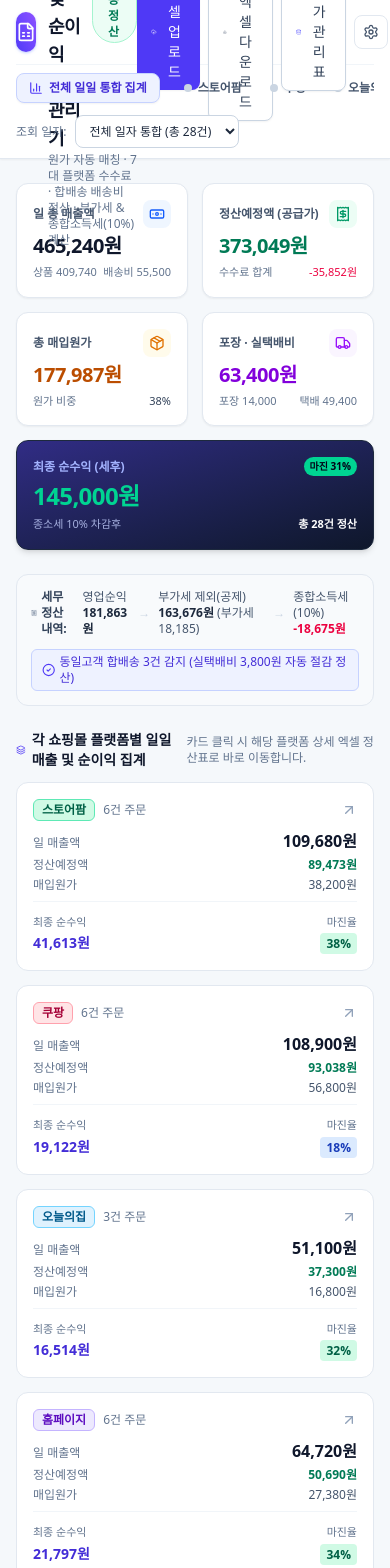
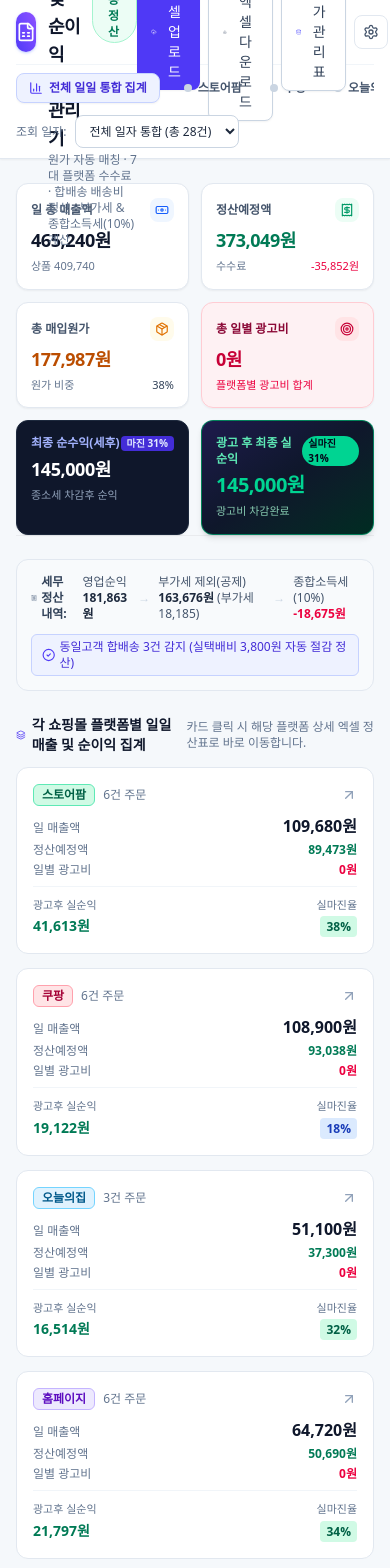
Before and after one commit to kisung6943-blip/daily-calculator, a React (Vite) app: page / in a window 390 px wide. Shown: the top 1568 px of the page. Built offline with nearby package versions, Linux system fonts and the light colour scheme.

Commit message:
ad_spend_and_real_profit

```diff
--- a/src/App.tsx
+++ b/src/App.tsx
@@ -14,6 +14,7 @@ import { exportOrdersToExcel } from './utils/excelParser';
 const STORAGE_ORDERS_KEY = 'seller_settlement_orders_v1';
 const STORAGE_COSTS_KEY = 'seller_settlement_costs_v1';
 const STORAGE_SETTINGS_KEY = 'seller_settlement_settings_v1';
+const STORAGE_AD_SPENDS_KEY = 'seller_settlement_ad_spends_v1';
 
 export default function App() {
   // 1. Core State with LocalStorage Persistence
@@ -47,6 +48,16 @@ export default function App() {
     return DEFAULT_SETTINGS;
   });
 
+  const [adSpends, setAdSpends] = useState<Record<string, number>>(() => {
+    try {
+      const saved = localStorage.getItem(STORAGE_AD_SPENDS_KEY);
+      if (saved) return JSON.parse(saved);
+    } catch (e) {
+      console.error(e);
+    }
+    return {};
+  });
+
   // 2. Navigation & Filter State
   const [currentTab, setCurrentTab] = useState<'dashboard' | PlatformType | 'cost_master'>('dashboard');
   const [selectedDate, setSelectedDate] = useState<string>('all');
@@ -74,6 +85,20 @@ export default function App() {
       localStorage.setItem(STORAGE_SETTINGS_KEY, JSON.stringify(settings));
     } catch (e) {}
   }, [settings]);
+
+  useEffect(() => {
+    try {
+      localStorage.setItem(STORAGE_AD_SPENDS_KEY, JSON.stringify(adSpends));
+    } catch (e) {}
+  }, [adSpends]);
+
+  const handleUpdateAdSpend = (platform: PlatformType, date: string, amount: number) => {
+    const key = `${platform}__${date}`;
+    setAdSpends((prev) => ({
+      ...prev,
+      [key]: Math.max(0, amount),
+    }));
+  };
 
   // Available unique dates
   const availableDates = useMemo(() => {
@@ -252,6 +277,7 @@ export default function App() {
             orders={orders}
             selectedDate={selectedDate}
             settings={settings}
+            adSpends={adSpends}
             onSelectPlatform={(p) => setCurrentTab(p)}
             onOpenQuickCostModal={(ord) => setQuickCostTargetOrder(ord)}
           />
@@ -275,11 +301,13 @@ export default function App() {
             costItems={costItems}
             settings={settings}
             selectedDate={selectedDate}
+            adSpends={adSpends}
             onUpdateOrder={handleUpdateOrder}
             onDeleteOrder={handleDeleteOrder}
             onAddOrder={handleAddOrder}
             onOpenQuickCostModal={(ord) => setQuickCostTargetOrder(ord)}
             onOpenUploadModal={() => setIsUploadOpen(true)}
+            onUpdateAdSpend={handleUpdateAdSpend}
           />
         )}
       </main>
--- a/src/components/DashboardView.tsx
+++ b/src/components/DashboardView.tsx
@@ -10,6 +10,7 @@ import {
   Percent,
   Receipt,
   ShoppingBag,
+  Target,
   TrendingUp,
   Truck
 } from 'lucide-react';
@@ -21,6 +22,7 @@ interface DashboardViewProps {
   orders: OrderItem[];
   selectedDate: string;
   settings: SettlementSettings;
+  adSpends: Record<string, number>;
   onSelectPlatform: (platform: PlatformType) => void;
   onOpenQuickCostModal: (order: OrderItem) => void;
 }
@@ -29,6 +31,7 @@ export const DashboardView: React.FC<DashboardViewProps> = ({
   orders,
   selectedDate,
   settings,
+  adSpends,
   onSelectPlatform,
   onOpenQuickCostModal,
 }) => {
@@ -51,6 +54,28 @@ export const DashboardView: React.FC<DashboardViewProps> = ({
   const totalNetProfit = filteredOrders.reduce((sum, o) => sum + o.netProfit, 0);
   const avgMargin = totalSales > 0 ? Math.round((totalNetProfit / totalSales) * 100) : 0;
 
+  // Total Ad Spend calculation across selected scope
+  const getTotalAdSpend = () => {
+    if (selectedDate === 'all') {
+      let sum = 0;
+      Object.keys(adSpends).forEach((k) => {
+        sum += adSpends[k] || 0;
+      });
+      return sum;
+    }
+    let sum = 0;
+    Object.keys(adSpends).forEach((k) => {
+      if (k.endsWith(`__${selectedDate}`)) {
+        sum += adSpends[k] || 0;
+      }
+    });
+    return sum;
+  };
+
+  const totalAdSpend = getTotalAdSpend();
+  const totalNetProfitAfterAd = totalNetProfit - totalAdSpend;
+  const totalRealMarginAfterAd = totalSales > 0 ? Math.round((totalNetProfitAfterAd / totalSales) * 100) : 0;
+
   // Unmatched cost items
   const unmatchedOrders = filteredOrders.filter((o) => !o.isCostMatched || o.unitCost === 0);
 
@@ -67,6 +92,24 @@ export const DashboardView: React.FC<DashboardViewProps> = ({
     const pNetProfit = pOrders.reduce((sum, o) => sum + o.netProfit, 0);
     const pMargin = pSales > 0 ? Math.round((pNetProfit / pSales) * 100) : 0;
 
+    let pAdSpend = 0;
+    if (selectedDate === 'all') {
+      if (adSpends[`${p.id}__all`] !== undefined && adSpends[`${p.id}__all`] > 0) {
+        pAdSpend = adSpends[`${p.id}__all`];
+      } else {
+        Object.keys(adSpends).forEach((k) => {
+          if (k.startsWith(`${p.id}__`) && k !== `${p.id}__all`) {
+            pAdSpend += adSpends[k] || 0;
+          }
+        });
+      }
+    } else {
+      pAdSpend = adSpends[`${p.id}__${selectedDate}`] || 0;
+    }
+
+    const pRealNetProfit = pNetProfit - pAdSpend;
+    const pRealMargin = pSales > 0 ? Math.round((pRealNetProfit / pSales) * 100) : 0;
+
     return {
       config: p,
       orderCount: pOrders.length,
@@ -75,6 +118,9 @@ export const DashboardView: React.FC<DashboardViewProps> = ({
       cost: pCost,
       netProfit: pNetProfit,
       marginRate: pMargin,
+      adSpend: pAdSpend,
+      realNetProfit: pRealNetProfit,
+      realMarginRate: pRealMargin,
     };
   });
 
@@ -147,50 +193,49 @@ export const DashboardView: React.FC<DashboardViewProps> = ({
       )}
 
       {/* Main KPI Highlights Cards */}
-      <div className="grid grid-cols-2 md:grid-cols-4 lg:grid-cols-5 gap-3.5">
+      <div className="grid grid-cols-2 md:grid-cols-3 lg:grid-cols-6 gap-3 shadow-2xs">
         {/* 1. 총 매출액 */}
-        <div className="bg-white rounded-xl border border-slate-200 p-4 shadow-xs">
+        <div className="bg-white rounded-xl border border-slate-200 p-3.5 shadow-xs">
           <div className="flex items-center justify-between text-slate-500 mb-1">
             <span className="text-xs font-semibold text-slate-600">일 총 매출액</span>
-            <div className="w-7 h-7 rounded-lg bg-blue-50 text-blue-600 flex items-center justify-center">
-              <Banknote className="w-4 h-4" />
+            <div className="w-6 h-6 rounded-lg bg-blue-50 text-blue-600 flex items-center justify-center">
+              <Banknote className="w-3.5 h-3.5" />
             </div>
           </div>
-          <div className="text-xl font-extrabold text-slate-900 tracking-tight">
+          <div className="text-lg font-extrabold text-slate-900 tracking-tight">
             {formatKRW(totalSales, true)}
           </div>
           <div className="text-[11px] text-slate-500 mt-1 flex items-center justify-between">
             <span>상품 {formatKRW(totalProductSales)}</span>
-            <span>배송비 {formatKRW(totalBuyerShipping)}</span>
           </div>
         </div>
 
         {/* 2. 정산예정액 & 수수료 */}
-        <div className="bg-white rounded-xl border border-slate-200 p-4 shadow-xs">
+        <div className="bg-white rounded-xl border border-slate-200 p-3.5 shadow-xs">
           <div className="flex items-center justify-between text-slate-500 mb-1">
-            <span className="text-xs font-semibold text-slate-600">정산예정액 (공급가)</span>
-            <div className="w-7 h-7 rounded-lg bg-emerald-50 text-emerald-600 flex items-center justify-center">
-              <Receipt className="w-4 h-4" />
+            <span className="text-xs font-semibold text-slate-600">정산예정액</span>
+            <div className="w-6 h-6 rounded-lg bg-emerald-50 text-emerald-600 flex items-center justify-center">
+              <Receipt className="w-3.5 h-3.5" />
             </div>
           </div>
-          <div className="text-xl font-extrabold text-emerald-700 tracking-tight">
+          <div className="text-lg font-extrabold text-emerald-700 tracking-tight">
             {formatKRW(totalSettlement, true)}
           </div>
           <div className="text-[11px] text-slate-500 mt-1 flex items-center justify-between">
-            <span>수수료 합계</span>
+            <span>수수료</span>
             <span className="text-rose-600 font-medium">-{formatKRW(totalFees, true)}</span>
           </div>
         </div>
 
         {/* 3. 총 매입원가 */}
-        <div className="bg-white rounded-xl border border-slate-200 p-4 shadow-xs">
+        <div className="bg-white rounded-xl border border-slate-200 p-3.5 shadow-xs">
           <div className="flex items-center justify-between text-slate-500 mb-1">
             <span className="text-xs font-semibold text-slate-600">총 매입원가</span>
-            <div className="w-7 h-7 rounded-lg bg-amber-50 text-amber-600 flex items-center justify-center">
-              <Package className="w-4 h-4" />
+            <div className="w-6 h-6 rounded-lg bg-amber-50 text-amber-600 flex items-center justify-center">
+              <Package className="w-3.5 h-3.5" />
             </div>
           </div>
-          <div className="text-xl font-extrabold text-amber-700 tracking-tight">
+          <div className="text-lg font-extrabold text-amber-700 tracking-tight">
             {formatKRW(totalCost, true)}
           </div>
           <div className="text-[11px] text-slate-500 mt-1 flex items-center justify-between">
@@ -201,37 +246,51 @@ export const DashboardView: React.FC<DashboardViewProps> = ({
           </div>
         </div>
 
-        {/* 4. 포장비 & 실택배비 */}
-        <div className="bg-white rounded-xl border border-slate-200 p-4 shadow-xs">
-          <div className="flex items-center justify-between text-slate-500 mb-1">
-            <span className="text-xs font-semibold text-slate-600">포장 · 실택배비</span>
-            <div className="w-7 h-7 rounded-lg bg-purple-50 text-purple-600 flex items-center justify-center">
-              <Truck className="w-4 h-4" />
+        {/* 4. 총 일별 광고비 (NEW) */}
+        <div className="bg-rose-50/90 rounded-xl border border-rose-200 p-3.5 shadow-xs">
+          <div className="flex items-center justify-between text-rose-800 mb-1">
+            <span className="text-xs font-bold text-rose-900">총 일별 광고비</span>
+            <div className="w-6 h-6 rounded-lg bg-rose-100 text-rose-700 flex items-center justify-center">
+              <Target className="w-3.5 h-3.5" />
             </div>
           </div>
-          <div className="text-xl font-extrabold text-purple-700 tracking-tight">
-            {formatKRW(totalPackaging + totalActualShipping, true)}
+          <div className="text-lg font-extrabold text-rose-700 tracking-tight">
+            {formatKRW(totalAdSpend, true)}
           </div>
-          <div className="text-[11px] text-slate-500 mt-1 flex items-center justify-between">
-            <span>포장 {formatKRW(totalPackaging)}</span>
-            <span>택배 {formatKRW(totalActualShipping)}</span>
+          <div className="text-[11px] text-rose-600 mt-1">
+            <span>플랫폼별 광고비 합계</span>
           </div>
         </div>
 
-        {/* 5. 최종 순수익 & 마진율 (핵심) */}
-        <div className="bg-gradient-to-br from-indigo-900 to-slate-900 text-white rounded-xl border border-slate-800 p-4 shadow-md col-span-2 md:col-span-4 lg:col-span-1">
+        {/* 5. 최종 순수익 (세후) */}
+        <div className="bg-slate-900 text-white rounded-xl border border-slate-800 p-3.5 shadow-xs">
           <div className="flex items-center justify-between text-indigo-200 mb-1">
-            <span className="text-xs font-bold text-indigo-300">최종 순수익 (세후)</span>
-            <span className="px-1.5 py-0.5 rounded-full text-[10px] font-extrabold bg-emerald-400 text-slate-950">
+            <span className="text-xs font-bold text-indigo-300">최종 순수익(세후)</span>
+            <span className="px-1.5 py-0.2 rounded text-[10px] font-bold bg-indigo-700 text-indigo-100">
               마진 {avgMargin}%
             </span>
           </div>
-          <div className="text-2xl font-black text-emerald-400 tracking-tight">
+          <div className="text-lg font-extrabold text-white tracking-tight">
             {formatKRW(totalNetProfit, true)}
           </div>
-          <div className="text-[11px] text-indigo-200/80 mt-1 flex items-center justify-between">
-            <span>종소세 10% 차감후</span>
-            <span className="font-semibold text-white">총 {filteredOrders.length}건 정산</span>
+          <div className="text-[11px] text-slate-400 mt-1">
+            <span>종소세 차감후 순익</span>
+          </div>
+        </div>
+
+        {/* 6. 광고 후 최종 실순익 (핵심) */}
+        <div className="bg-gradient-to-br from-indigo-950 via-slate-900 to-emerald-950 text-white rounded-xl border border-emerald-600/80 p-3.5 shadow-md">
+          <div className="flex items-center justify-between text-emerald-200 mb-1">
+            <span className="text-xs font-bold text-emerald-300">광고 후 최종 실순익</span>
+            <span className="px-1.5 py-0.2 rounded-full text-[10px] font-black bg-emerald-400 text-slate-950">
+              실마진 {totalRealMarginAfterAd}%
+            </span>
+          </div>
+          <div className="text-xl font-black text-emerald-400 tracking-tight">
+            {formatKRW(totalNetProfitAfterAd, true)}
+          </div>
+          <div className="text-[11px] text-emerald-200/80 mt-1 flex items-center justify-between">
+            <span>광고비 차감완료</span>
           </div>
         </div>
       </div>
@@ -313,32 +372,32 @@ export const DashboardView: React.FC<DashboardViewProps> = ({
                       </span>
                     </div>
                     <div className="flex justify-between items-baseline">
-                      <span className="text-xs text-slate-500">매입원가</span>
-                      <span className="text-xs text-slate-600">
-                        {formatKRW(item.cost, true)}
+                      <span className="text-xs text-slate-500">일별 광고비</span>
+                      <span className="text-xs font-bold text-rose-600">
+                        {item.adSpend > 0 ? `-${formatKRW(item.adSpend, true)}` : '0원'}
                       </span>
                     </div>
                   </div>
                 </div>
 
-                {/* Net Profit & Margin Bar */}
-                <div className="pt-3 border-t border-slate-100 flex items-center justify-between">
+                {/* Real Net Profit & Real Margin Bar */}
+                <div className="pt-2.5 border-t border-slate-100 flex items-center justify-between">
                   <div>
-                    <span className="text-[11px] text-slate-500 block">최종 순수익</span>
-                    <span className="text-sm font-extrabold text-indigo-700">
-                      {formatKRW(item.netProfit, true)}
+                    <span className="text-[11px] text-slate-500 block">광고후 실순익</span>
+                    <span className="text-sm font-black text-emerald-700">
+                      {formatKRW(item.realNetProfit, true)}
                     </span>
                   </div>
                   <div className="text-right">
-                    <span className="text-[11px] text-slate-500 block">마진율</span>
-                    <span className={`text-xs font-black px-1.5 py-0.5 rounded-sm ${
-                      item.marginRate >= 30
+                    <span className="text-[11px] text-slate-500 block">실마진율</span>
+                    <span className={`text-xs font-black px-1.5 py-0.5 rounded ${
+                      item.realMarginRate >= 30
                         ? 'bg-emerald-100 text-emerald-800'
-                        : item.marginRate >= 15
+                        : item.realMarginRate >= 15
                         ? 'bg-blue-100 text-blue-800'
-                        : 'bg-slate-100 text-slate-700'
+                        : 'bg-amber-100 text-amber-800'
                     }`}>
-                      {item.marginRate}%
+                      {item.realMarginRate}%
                     </span>
                   </div>
                 </div>
--- a/src/components/PlatformTableView.tsx
+++ b/src/components/PlatformTableView.tsx
@@ -1,16 +1,19 @@
-import React, { useState } from 'react';
+import React, { useState, useEffect } from 'react';
 import {
   AlertTriangle,
   Check,
   ChevronDown,
+  Coins,
   Download,
   Edit3,
   FileSpreadsheet,
   Filter,
   Layers,
+  Megaphone,
   Plus,
   Search,
   Sparkles,
+  Target,
   Trash2,
   Truck,
   UploadCloud
@@ -26,11 +29,13 @@ interface PlatformTableViewProps {
   costItems: CostItem[];
   settings: SettlementSettings;
   selectedDate: string;
+  adSpends: Record<string, number>;
   onUpdateOrder: (updated: OrderItem) => void;
   onDeleteOrder: (id: string) => void;
   onAddOrder: (newOrder: OrderItem) => void;
   onOpenQuickCostModal: (order: OrderItem) => void;
   onOpenUploadModal: () => void;
+  onUpdateAdSpend: (platform: PlatformType, date: string, amount: number) => void;
 }
 
 export const PlatformTableView: React.FC<PlatformTableViewProps> = ({
@@ -39,15 +44,20 @@ export const PlatformTableView: React.FC<PlatformTableViewProps> = ({
   costItems,
   settings,
   selectedDate,
+  adSpends,
   onUpdateOrder,
   onDeleteOrder,
   onAddOrder,
   onOpenQuickCostModal,
   onOpenUploadModal,
+  onUpdateAdSpend,
 }) => {
   const [searchTerm, setSearchTerm] = useState('');
   const [editingCell, setEditingCell] = useState<{ id: string; field: string } | null>(null);
   const [editValue, setEditValue] = useState<string>('');
+
+  const [isEditingAdSpend, setIsEditingAdSpend] = useState(false);
+  const [adSpendInputText, setAdSpendInputText] = useState('');
 
   const platformConfig = PLATFORMS[platform] || PLATFORMS.smartstore;
 
@@ -65,6 +75,31 @@ export const PlatformTableView: React.FC<PlatformTableViewProps> = ({
     );
   });
 
+  // Compute Current Platform Ad Spend
+  const getCurrentAdSpend = (): number => {
+    if (selectedDate === 'all') {
+      if (adSpends[`${platform}__all`] !== undefined && adSpends[`${platform}__all`] > 0) {
+        return adSpends[`${platform}__all`];
+      }
+      let sum = 0;
+      Object.keys(adSpends).forEach((k) => {
+        if (k.startsWith(`${platform}__`) && k !== `${platform}__all`) {
+          sum += adSpends[k] || 0;
+        }
+      });
+      return sum;
+    }
+    return adSpends[`${platform}__${selectedDate}`] || 0;
+  };
+
+  const currentAdSpend = getCurrentAdSpend();
+
+  useEffect(() => {
+    if (!isEditingAdSpend) {
+      setAdSpendInputText(currentAdSpend ? String(currentAdSpend) : '');
+    }
+  }, [currentAdSpend, isEditingAdSpend]);
+
   // Calculate Column Totals
   const sumTotalSales = filteredOrders.reduce((sum, o) => sum + (o.totalPrice + o.buyerShippingFee), 0);
   const sumProductSales = filteredOrders.reduce((sum, o) => sum + o.totalPrice, 0);
@@ -79,6 +114,10 @@ export const PlatformTableView: React.FC<PlatformTableViewProps> = ({
   const sumIncomeTax = filteredOrders.reduce((sum, o) => sum + o.incomeTax, 0);
   const sumNetProfit = filteredOrders.reduce((sum, o) => sum + o.netProfit, 0);
   const avgMargin = sumTotalSales > 0 ? Math.round((sumNetProfit / sumTotalSales) * 100) : 0;
+
+  // Real profit & margin after deducting ad spend
+  const netProfitAfterAd = sumNetProfit - currentAdSpend;
+  const realMarginAfterAd = sumTotalSales > 0 ? Math.round((netProfitAfterAd / sumTotalSales) * 100) : 0;
 
   // Cell Edit Handlers
   const handleStartEdit = (order: OrderItem, field: string, currentValue: any) => {
@@ -206,35 +245,89 @@ export const PlatformTableView: React.FC<PlatformTableViewProps> = ({
         </div>
 
         {/* Quick Platform Metrics Bar */}
-        <div className="grid grid-cols-2 sm:grid-cols-4 lg:grid-cols-6 gap-2.5 mt-3 pt-3 border-t border-slate-200/60 text-xs">
-          <div className="bg-white/80 rounded-lg p-2.5 border border-slate-200/60">
+        <div className="grid grid-cols-2 sm:grid-cols-4 lg:grid-cols-8 gap-2 mt-3 pt-3 border-t border-slate-200/60 text-xs">
+          <div className="bg-white/80 rounded-lg p-2 border border-slate-200/60 flex flex-col justify-between">
             <span className="text-[11px] text-slate-500 block">주문 건수</span>
             <span className="text-sm font-bold text-slate-900">{filteredOrders.length}건</span>
           </div>
-          <div className="bg-white/80 rounded-lg p-2.5 border border-slate-200/60">
+          <div className="bg-white/80 rounded-lg p-2 border border-slate-200/60 flex flex-col justify-between">
             <span className="text-[11px] text-slate-500 block">일 총 매출액</span>
             <span className="text-sm font-bold text-slate-900">{formatKRW(sumTotalSales, true)}</span>
           </div>
-          <div className="bg-white/80 rounded-lg p-2.5 border border-slate-200/60">
+          <div className="bg-white/80 rounded-lg p-2 border border-slate-200/60 flex flex-col justify-between">
             <span className="text-[11px] text-slate-500 block">정산예정액</span>
             <span className="text-sm font-bold text-emerald-700">{formatKRW(sumSettlement, true)}</span>
           </div>
-          <div className="bg-white/80 rounded-lg p-2.5 border border-slate-200/60">
+          <div className="bg-white/80 rounded-lg p-2 border border-slate-200/60 flex flex-col justify-between">
             <span className="text-[11px] text-slate-500 block">총 매입원가</span>
             <span className="text-sm font-bold text-amber-700">{formatKRW(sumTotalCost, true)}</span>
           </div>
-          <div className="bg-white/80 rounded-lg p-2.5 border border-slate-200/60">
+          <div className="bg-white/80 rounded-lg p-2 border border-slate-200/60 flex flex-col justify-between">
             <span className="text-[11px] text-slate-500 block">플랫폼 수수료</span>
             <span className="text-sm font-bold text-rose-600">-{formatKRW(sumFees, true)}</span>
           </div>
-          <div className="bg-indigo-900 text-white rounded-lg p-2.5 border border-indigo-800 flex flex-col justify-between">
+
+          {/* 6. 최종 순수익 (세후) */}
+          <div className="bg-indigo-900 text-white rounded-lg p-2 border border-indigo-800 flex flex-col justify-between">
             <div className="flex justify-between items-center">
-              <span className="text-[11px] text-indigo-200">최종 순수익</span>
-              <span className="text-[10px] font-bold px-1 bg-emerald-400 text-slate-950 rounded">
+              <span className="text-[11px] text-indigo-200 font-semibold">최종 순수익</span>
+              <span className="text-[10px] font-bold px-1 bg-indigo-700 text-indigo-100 rounded">
                 {avgMargin}%
               </span>
             </div>
-            <span className="text-sm font-extrabold text-emerald-400">{formatKRW(sumNetProfit, true)}</span>
+            <span className="text-sm font-extrabold text-white">{formatKRW(sumNetProfit, true)}</span>
+          </div>
+
+          {/* 7. 일별 광고비 (직접 입력) */}
+          <div className="bg-rose-50/90 rounded-lg p-2 border border-rose-300 flex flex-col justify-between shadow-2xs">
+            <div className="flex justify-between items-center">
+              <span className="text-[11px] font-bold text-rose-900 flex items-center">
+                <Target className="w-3 h-3 mr-1 text-rose-600" />
+                일별 광고비
+              </span>
+              <span className="text-[10px] text-rose-600 font-semibold">입력</span>
+            </div>
+            <div className="flex items-center mt-1">
+              <input
+                id={`input-ad-spend-${platform}`}
+                type="text"
+                value={isEditingAdSpend ? adSpendInputText : (currentAdSpend ? currentAdSpend.toLocaleString() : '')}
+                placeholder="0"
+                onFocus={() => {
+                  setIsEditingAdSpend(true);
+                  setAdSpendInputText(currentAdSpend ? String(currentAdSpend) : '');
+                }}
+                onChange={(e) => {
+                  const val = e.target.value.replace(/[^0-9]/g, '');
+                  setAdSpendInputText(val);
+                }}
+                onBlur={() => {
+                  setIsEditingAdSpend(false);
+                  const num = Number(adSpendInputText) || 0;
+                  onUpdateAdSpend(platform, selectedDate, num);
+                }}
+                onKeyDown={(e) => {
+                  if (e.key === 'Enter') {
+                    (e.target as HTMLInputElement).blur();
+                  }
+                }}
+                className="w-full text-xs font-bold text-rose-950 bg-white border border-rose-300 rounded px-1.5 py-0.5 text-right focus:ring-2 focus:ring-rose-500 focus:outline-none"
+              />
+              <span className="text-[11px] font-bold text-rose-900 ml-1 shrink-0">원</span>
+            </div>
+          </div>
+
+          {/* 8. 광고 후 실순익 (최종 실순수익) */}
+          <div className="bg-gradient-to-br from-emerald-900 to-slate-900 text-white rounded-lg p-2 border border-emerald-600 flex flex-col justify-between shadow-xs">
+            <div className="flex justify-between items-center">
+              <span className="text-[11px] text-emerald-200 font-bold">광고후 실순익</span>
+              <span className="text-[10px] font-black px-1.5 py-0.2 rounded bg-emerald-400 text-slate-950">
+                실마진 {realMarginAfterAd}%
+              </span>
+            </div>
+            <span className="text-sm font-black text-emerald-300 tracking-tight">
+              {formatKRW(netProfitAfterAd, true)}
+            </span>
           </div>
         </div>
       </div>
@@ -750,6 +843,34 @@ export const PlatformTableView: React.FC<PlatformTableViewProps> = ({
           </table>
         </div>
       </div>
+
+      {/* Bottom Ad Spend Summary Banner */}
+      <div className="bg-slate-900 text-white rounded-xl p-3.5 flex flex-wrap items-center justify-between gap-3 text-xs shadow-md">
+        <div className="flex items-center space-x-3">
+          <span className="px-2.5 py-1 rounded-md bg-indigo-800 text-indigo-100 font-bold flex items-center">
+            <Target className="w-3.5 h-3.5 mr-1 text-emerald-400" />
+            최종 실순익 계산:
+          </span>
+          <span className="text-slate-300">
+            최종 순수익(세후) <strong className="text-white">{formatKRW(sumNetProfit, true)}</strong>
+          </span>
+          <span className="text-rose-400 font-bold">-</span>
+          <span className="text-slate-300">
+            일별 광고비 <strong className="text-rose-400">-{formatKRW(currentAdSpend, true)}</strong>
+          </span>
+          <span className="text-emerald-400 font-bold">=</span>
+          <span className="text-emerald-400 font-extrabold text-sm">
+            광고 후 최종 실순익 {formatKRW(netProfitAfterAd, true)}
+          </span>
+        </div>
+
+        <div className="flex items-center space-x-2">
+          <span className="text-slate-400">광고 차감 후 실마진율:</span>
+          <span className="px-2 py-0.5 rounded font-black text-xs bg-emerald-400 text-slate-950">
+            {realMarginAfterAd}%
+          </span>
+        </div>
+      </div>
     </div>
   );
 };
```
